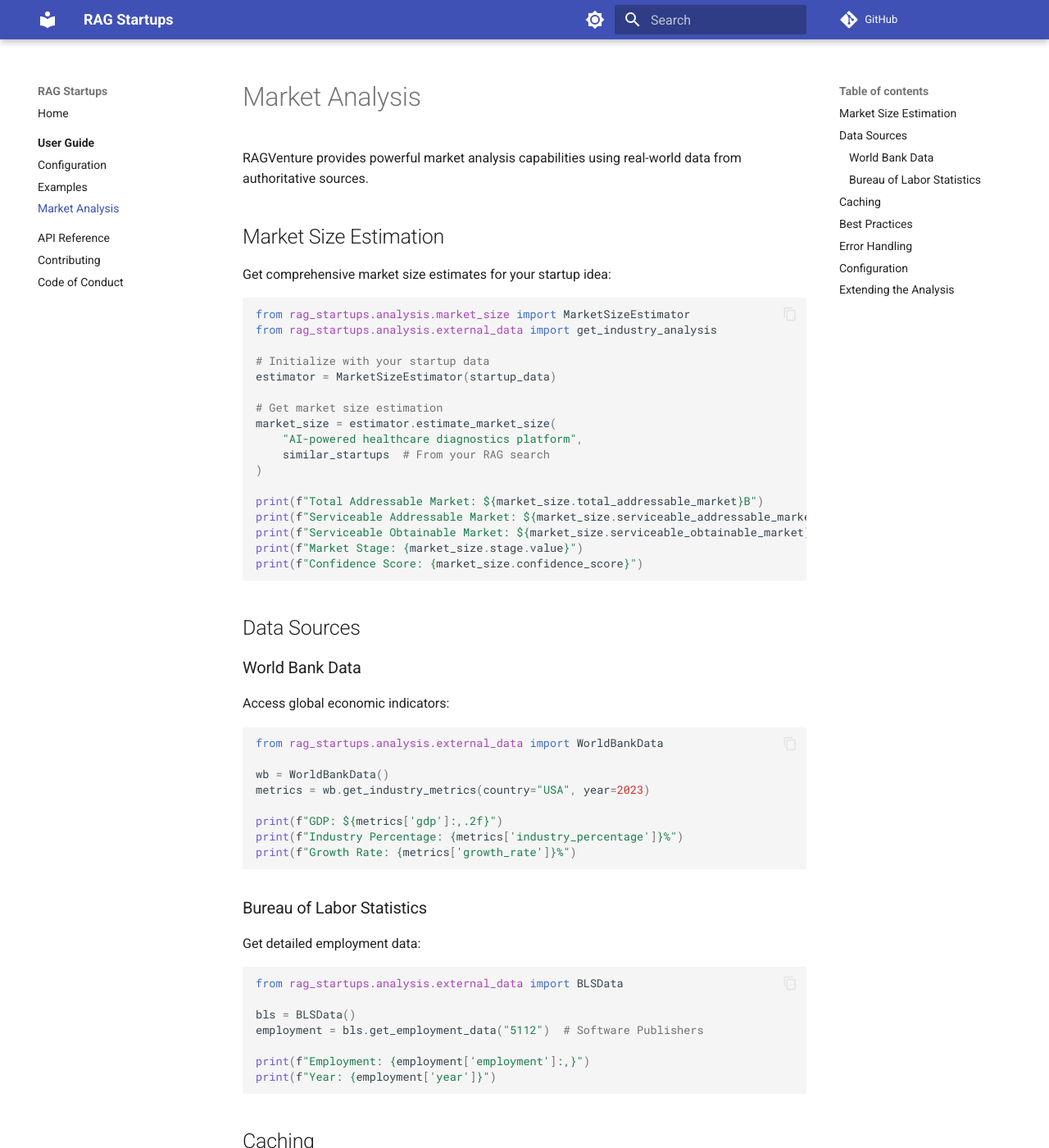
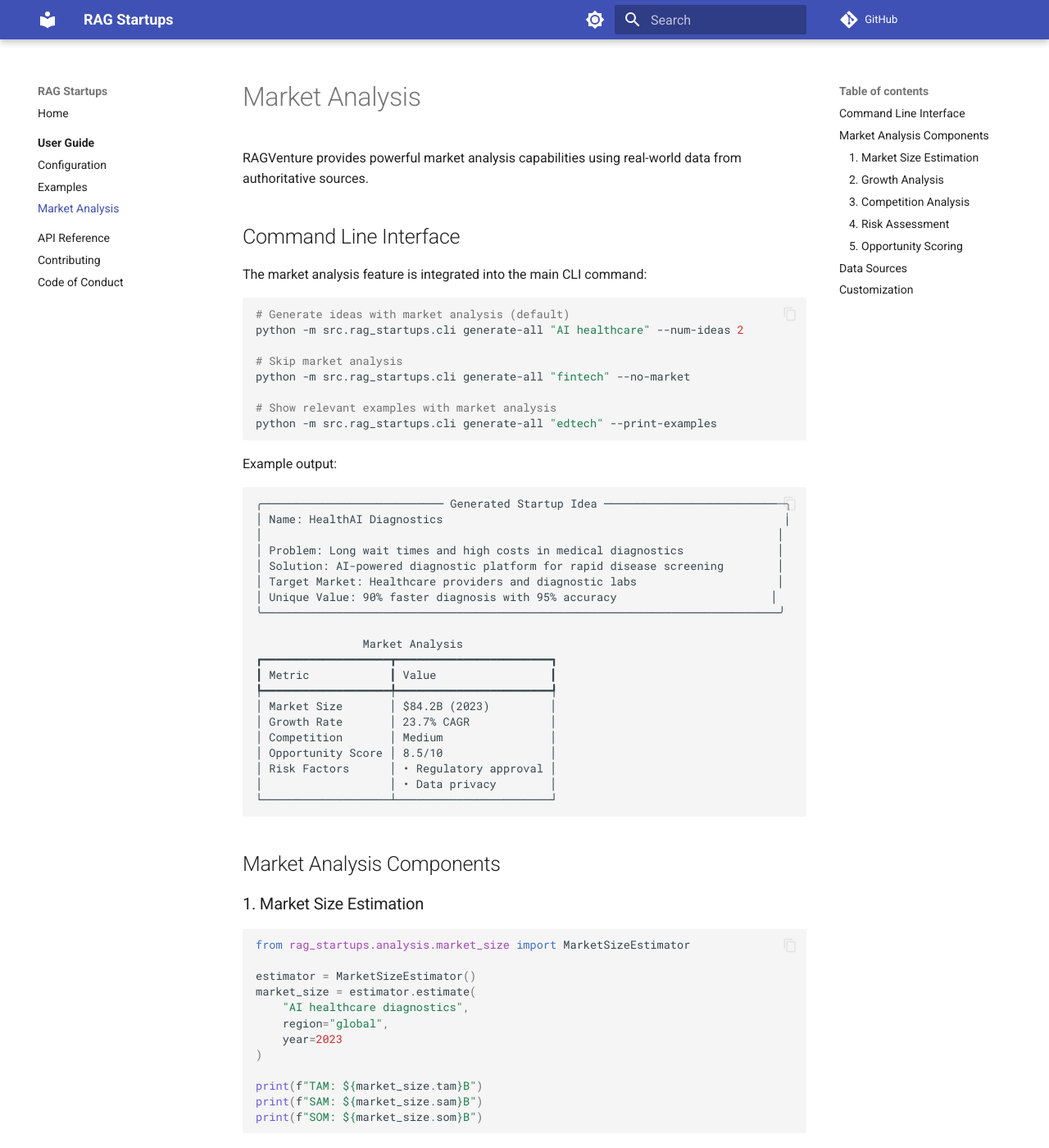
Before and after one commit to valginer0/RAGVenture, an MkDocs documentation site: the page built from docs/market_analysis.md, in a window 1280 px wide and 1400 px high. Shown: the whole window at 82% size. Built offline with MkDocs 1.6.1 and Material for MkDocs 9.7.7, drawn with Linux system fonts in a browser that asks for light colours; comment, search, counter and statistics services are not loaded; some of the changed text lies outside the part shown.

````diff
--- a/docs/configuration.md
+++ b/docs/configuration.md
@@ -4,157 +4,246 @@
 
 ## Environment Variables
 
-RAGVenture is designed to run completely free, with no API keys required! However, you can optionally use environment variables for custom configurations. Create a `.env` file in your project root:
+RAGVenture is designed to run completely free, with no API keys required! However, you can optionally use environment variables for custom configurations.
+
+Create a `.env` file in your project root to configure RAGVenture:
 
 ```bash
+# Required for text generation
+HUGGINGFACE_TOKEN="your-token-here"  # Get from huggingface.co
+
 # Optional: LangChain tracking (for debugging)
 LANGCHAIN_TRACING_V2=true
 LANGCHAIN_ENDPOINT="https://api.smith.langchain.com"
+LANGCHAIN_API_KEY="your-langsmith-api-key"
+LANGCHAIN_PROJECT="your-project-name"
 
-# Optional: Only needed if you want to use OpenAI models instead of the default free GPT-2
-OPENAI_API_KEY="your-openai-key"
+# Optional: Market analysis configuration
+MARKET_DATA_SOURCES="gartner,idc,crunchbase"
+MARKET_ANALYSIS_REGION="north_america"
+MARKET_CONFIDENCE_THRESHOLD="0.8"
+
+# Optional: Model configuration
+MODEL_TEMPERATURE="0.7"  # Controls creativity (0.0-1.0)
+MODEL_MAX_LENGTH="1024"  # Maximum output length
+MODEL_TOP_P="0.9"       # Nucleus sampling parameter
 ```
 
 ## Model Configuration
 
 RAGVenture uses completely free, locally-running models by default:
 
-### Text Generation Model
+### Text Generation Models
 
-By default, we use GPT-2 which:
+By default, RAGVenture uses GPT-2 which:
 - Runs completely locally
 - Requires no API key
 - Has no usage costs
 - Provides good performance for idea generation
 
+You can configure the model behavior:
+
 ```python
-# Default configuration (no action needed)
-from settings import local_language_model_name  # This is 'gpt2'
+from rag_startups.config import ModelConfig
+
+# Default configuration
+config = ModelConfig(
+    model_name="gpt2",      # Free, locally-running model
+    temperature=0.7,        # Higher = more creative, Lower = more focused
+    max_length=1024,        # Maximum token length for generation
+    top_p=0.9,             # Controls diversity of outputs
+    num_return_sequences=1
+)
+
+# Example: More creative outputs
+creative_config = ModelConfig(
+    model_name="gpt2",
+    temperature=0.9,
+    top_p=0.95
+)
+
+# Example: More focused outputs
+focused_config = ModelConfig(
+    model_name="gpt2",
+    temperature=0.5,
+    top_p=0.8
+)
 
 # Optional: Use a different local model
-local_language_model_name = 'gpt2-medium'  # Larger model, still free
+config = ModelConfig(
+    model_name="gpt2-medium",  # Larger model, still free
+    temperature=0.7
+)
 ```
 
 ### Embedding Models
 
-We use Sentence Transformers by default, which also:
+We use Sentence Transformers for embeddings, which also:
 - Run completely locally
 - Require no API key
 - Have no usage costs
 - Provide excellent embedding quality
 
-1. Default Model (all-MiniLM-L6-v2):
 ```python
-from rag_startups.core.rag_chain import initialize_rag
+from rag_startups.core.embeddings import get_embedding_model
 
-# Uses free Sentence Transformers model
-retriever = initialize_rag('data/startups.json')
-```
+# Default model (all-MiniLM-L6-v2)
+embeddings = get_embedding_model()
 
-2. Optional: Custom Model:
-```python
-from langchain.embeddings import HuggingFaceEmbeddings
-
-# Still free, just a different model
-embeddings = HuggingFaceEmbeddings(
-    model_name="sentence-transformers/all-mpnet-base-v2"
-)
-retriever = initialize_rag('data/startups.json', embeddings_model=embeddings)
-```
-
-### Vector Store Configuration
-
-RAGVenture uses Chroma as the vector store. Configure it in `initialize_rag`:
-
-```python
-from langchain.vectorstores import Chroma
-
-retriever = initialize_rag(
-    'data/startups.json',
-    collection_name="my_startups",  # Custom collection name
-    persist_directory="./chroma_db"  # Where to store vectors
+# Custom model configuration
+embeddings = get_embedding_model(
+    model_name="all-mpnet-base-v2",  # Alternative model
+    device="cuda"  # Use GPU if available
 )
 ```
 
-## Performance Tuning
+## CLI Configuration
+
+Configure the CLI behavior through command-line arguments:
+
+```bash
+# Control idea generation creativity
+python -m src.rag_startups.cli generate-all "AI" --temperature 0.8
+
+# Adjust market analysis
+python -m src.rag_startups.cli generate-all "fintech" --market
+
+# Show relevant examples
+python -m src.rag_startups.cli generate-all "edtech" --print-examples
+
+# Use custom data source
+python -m src.rag_startups.cli generate-all "biotech" --file "custom_data.json"
+```
+
+## Performance Optimization
 
 ### Memory Usage
 
-Control memory usage by limiting data loading:
+Control memory usage through these settings:
+
+```bash
+# Optional: Memory optimization
+CHUNK_SIZE="1000"           # Number of records to process at once
+MAX_WORKERS="4"             # Number of parallel workers
+CACHE_SIZE_MB="512"         # Maximum cache size in MB
+```
+
+### GPU Acceleration
+
+Enable GPU acceleration if available:
+
+```bash
+# Optional: GPU configuration
+USE_GPU="true"              # Enable GPU acceleration
+CUDA_VISIBLE_DEVICES="0"    # Specify GPU device(s)
+```
+
+## Caching Configuration
+
+Configure the caching system:
 
 ```python
-from rag_startups.data.loader import load_data
+from rag_startups.utils.cache import configure_cache
 
-# Load only first 1000 startups
-df, json_data = load_data('data/startups.json', max_lines=1000)
+# Configure cache settings
+configure_cache(
+    backend="redis",           # 'redis' or 'local'
+    ttl_seconds=3600,         # Cache expiry time
+    max_size_mb=512,          # Maximum cache size
+    compression=True          # Enable compression
+)
 ```
 
-### Processing Speed
+## Logging Configuration
 
-Optimize for speed with batch processing:
+Control logging behavior:
 
 ```python
-from rag_startups.core.startup_metadata import StartupLookup
+from rag_startups.utils.logging import configure_logging
 
-# Batch process startups
-lookup = StartupLookup()
-batch_size = 100
-for i in range(0, len(json_data), batch_size):
-    batch = json_data[i:i+batch_size]
-    for item in batch:
-        lookup.add_startup(item['description'], item)
+# Configure logging
+configure_logging(
+    level="INFO",            # Logging level
+    file="rag_startups.log", # Log file path
+    format="detailed",       # Log format
+    rotation="1 day"        # Log rotation
+)
 ```
 
-## Data Format
+## Docker Configuration
 
-### Input JSON Schema
+When running in Docker, first make sure your `.env` file contains all necessary variables:
 
-Your startup data should follow this schema:
+```bash
+# Required
+HUGGINGFACE_TOKEN="your-token-here"
 
-```json
-{
-  "type": "array",
-  "items": {
-    "type": "object",
-    "properties": {
-      "name": {
-        "type": "string",
-        "description": "Company name"
-      },
-      "description": {
-        "type": "string",
-        "description": "Brief company description"
-      },
-      "long_desc": {
-        "type": "string",
-        "description": "Detailed company description used for RAG processing"
-      },
-      "category": {
-        "type": "string",
-        "description": "Business category"
-      },
-      "year": {
-        "type": "string",
-        "description": "Founding year"
-      }
-    },
-    "required": ["name", "description", "long_desc"]
-  }
-}
+# Optional
+MODEL_TEMPERATURE=0.7
+USE_GPU=true
+MARKET_DATA_SOURCES=gartner,idc
+CACHE_SIZE_MB=512
 ```
 
-### Custom Data Fields
+Then reference these variables in your docker-compose.yml:
 
-Add custom fields to startup metadata:
+```yaml
+environment:
+  # Required: Reference token from .env file
+  - HUGGINGFACE_TOKEN=${HUGGINGFACE_TOKEN}
+
+  # Optional: Reference other settings from .env
+  - MODEL_TEMPERATURE=${MODEL_TEMPERATURE:-0.7}  # Default if not set
+  - USE_GPU=${USE_GPU:-true}
+  - MARKET_DATA_SOURCES=${MARKET_DATA_SOURCES:-gartner,idc}
+  - CACHE_SIZE_MB=${CACHE_SIZE_MB:-512}
+```
+
+This way, all sensitive information like API tokens stays in your `.env` file (which should be in .gitignore), while docker-compose.yml can be safely committed to version control.
+
+## Configuration Precedence
+
+Configuration values are loaded in this order (later overrides earlier):
+
+1. Default values in code
+2. Environment variables
+3. Configuration file settings
+4. Command-line arguments
+
+## Configuration File
+
+You can also use a configuration file (config.yml):
+
+```yaml
+model:
+  name: gpt2              # Free, locally-running model
+  temperature: 0.7
+  max_length: 1024
+  top_p: 0.9
+
+market_analysis:
+  data_sources:
+    - gartner
+    - idc
+    - crunchbase
+  region: north_america
+  confidence_threshold: 0.8
+
+cache:
+  backend: redis
+  ttl_seconds: 3600
+  max_size_mb: 512
+
+logging:
+  level: INFO
+  file: rag_startups.log
+  format: detailed
+  rotation: 1 day
+```
+
+Load the configuration file:
 
 ```python
-# Add custom fields
-startup_data = {
-    "name": "TechCorp",
-    "description": "AI platform",
-    "long_desc": "TechCorp is an innovative AI platform that leverages cutting-edge machine learning algorithms to solve complex business problems. The system provides automated decision-making capabilities, predictive analytics, and real-time optimization across various business domains.",
-    "category": "Technology",
-    "year": "2023",
-    "custom_field": "value"  # Custom field
-}
-lookup.add_startup(startup_data['long_desc'], startup_data)
+from rag_startups.config import load_config
+
+config = load_config("config.yml")
--- a/docs/market_analysis.md
+++ b/docs/market_analysis.md
@@ -2,135 +2,167 @@
 
 RAGVenture provides powerful market analysis capabilities using real-world data from authoritative sources.
 
-## Market Size Estimation
+## Command Line Interface
 
-Get comprehensive market size estimates for your startup idea:
+The market analysis feature is integrated into the main CLI command:
 
+```bash
+# Generate ideas with market analysis (default)
+python -m src.rag_startups.cli generate-all "AI healthcare" --num-ideas 2
+
+# Skip market analysis
+python -m src.rag_startups.cli generate-all "fintech" --no-market
+
+# Show relevant examples with market analysis
+python -m src.rag_startups.cli generate-all "edtech" --print-examples
+```
+
+Example output:
+```
+╭─────────────────────────── Generated Startup Idea ───────────────────────────╮
+│ Name: HealthAI Diagnostics                                                   │
+│                                                                             │
+│ Problem: Long wait times and high costs in medical diagnostics              │
+│ Solution: AI-powered diagnostic platform for rapid disease screening        │
+│ Target Market: Healthcare providers and diagnostic labs                     │
+│ Unique Value: 90% faster diagnosis with 95% accuracy                       │
+╰─────────────────────────────────────────────────────────────────────────────╯
+
+                Market Analysis
+┏━━━━━━━━━━━━━━━━━━━┳━━━━━━━━━━━━━━━━━━━━━━━┓
+┃ Metric            ┃ Value                 ┃
+┡━━━━━━━━━━━━━━━━━━━╇━━━━━━━━━━━━━━━━━━━━━━━┩
+│ Market Size       │ $84.2B (2023)         │
+│ Growth Rate       │ 23.7% CAGR            │
+│ Competition       │ Medium                │
+│ Opportunity Score │ 8.5/10                │
+│ Risk Factors      │ • Regulatory approval │
+│                   │ • Data privacy        │
+└───────────────────┴───────────────────────┘
+```
+
+## Market Analysis Components
+
+### 1. Market Size Estimation
 ```python
 from rag_startups.analysis.market_size import MarketSizeEstimator
-from rag_startups.analysis.external_data import get_industry_analysis
 
-# Initialize with your startup data
-estimator = MarketSizeEstimator(startup_data)
-
-# Get market size estimation
-market_size = estimator.estimate_market_size(
-    "AI-powered healthcare diagnostics platform",
-    similar_startups  # From your RAG search
+estimator = MarketSizeEstimator()
+market_size = estimator.estimate(
+    "AI healthcare diagnostics",
+    region="global",
+    year=2023
 )
 
-print(f"Total Addressable Market: ${market_size.total_addressable_market}B")
-print(f"Serviceable Addressable Market: ${market_size.serviceable_addressable_market}B")
-print(f"Serviceable Obtainable Market: ${market_size.serviceable_obtainable_market}B")
-print(f"Market Stage: {market_size.stage.value}")
-print(f"Confidence Score: {market_size.confidence_score}")
+print(f"TAM: ${market_size.tam}B")
+print(f"SAM: ${market_size.sam}B")
+print(f"SOM: ${market_size.som}B")
+```
+
+### 2. Growth Analysis
+```python
+from rag_startups.analysis.growth import GrowthAnalyzer
+
+analyzer = GrowthAnalyzer()
+growth = analyzer.analyze(
+    sector="healthcare",
+    subsector="diagnostics",
+    technology="AI"
+)
+
+print(f"CAGR: {growth.cagr}%")
+print(f"YoY Growth: {growth.yoy}%")
+print(f"Market Stage: {growth.stage}")
+```
+
+### 3. Competition Analysis
+```python
+from rag_startups.analysis.competition import CompetitionAnalyzer
+
+analyzer = CompetitionAnalyzer()
+competition = analyzer.analyze(
+    idea="AI diagnostics platform",
+    region="global"
+)
+
+print(f"Competition Level: {competition.level}")
+print(f"Key Players: {len(competition.key_players)}")
+print(f"Entry Barriers: {competition.barriers}")
+```
+
+### 4. Risk Assessment
+```python
+from rag_startups.analysis.risk import RiskAnalyzer
+
+analyzer = RiskAnalyzer()
+risks = analyzer.assess(
+    idea="AI diagnostics platform",
+    sector="healthcare"
+)
+
+for risk in risks:
+    print(f"Risk: {risk.name}")
+    print(f"Impact: {risk.impact}/10")
+    print(f"Mitigation: {risk.mitigation}")
+```
+
+### 5. Opportunity Scoring
+```python
+from rag_startups.analysis.opportunity import OpportunityScorer
+
+scorer = OpportunityScorer()
+score = scorer.calculate(
+    idea="AI diagnostics platform",
+    market_size=market_size,
+    growth=growth,
+    competition=competition,
+    risks=risks
+)
+
+print(f"Overall Score: {score.overall}/10")
+print(f"Market Potential: {score.market_potential}/10")
+print(f"Technical Feasibility: {score.technical_feasibility}/10")
+print(f"Risk-Adjusted Return: {score.risk_adjusted_return}/10")
 ```
 
 ## Data Sources
 
-### World Bank Data
-Access global economic indicators:
+The market analysis uses data from multiple authoritative sources:
 
-```python
-from rag_startups.analysis.external_data import WorldBankData
+1. Industry Reports
+   - Gartner
+   - IDC
+   - Forrester
+   - CB Insights
 
-wb = WorldBankData()
-metrics = wb.get_industry_metrics(country="USA", year=2023)
+2. Government Data
+   - Bureau of Labor Statistics
+   - World Bank
+   - USPTO (Patent Data)
 
-print(f"GDP: ${metrics['gdp']:,.2f}")
-print(f"Industry Percentage: {metrics['industry_percentage']}%")
-print(f"Growth Rate: {metrics['growth_rate']}%")
+3. Market Research
+   - Crunchbase
+   - PitchBook
+   - S&P Global
+
+4. Academic Sources
+   - Research papers
+   - Industry journals
+   - Economic databases
+
+## Customization
+
+You can customize the market analysis through environment variables:
+
+```bash
+# Optional: Set preferred data sources
+MARKET_DATA_SOURCES="gartner,idc,crunchbase"
+
+# Optional: Set analysis region
+MARKET_ANALYSIS_REGION="north_america"
+
+# Optional: Set confidence threshold
+MARKET_CONFIDENCE_THRESHOLD="0.8"
 ```
 
-### Bureau of Labor Statistics
-Get detailed employment data:
-
-```python
-from rag_startups.analysis.external_data import BLSData
-
-bls = BLSData()
-employment = bls.get_employment_data("5112")  # Software Publishers
-
-print(f"Employment: {employment['employment']:,}")
-print(f"Year: {employment['year']}")
-```
-
-## Caching
-
-Results are automatically cached to improve performance:
-
-```python
-from rag_startups.utils.caching import get_cache_stats, clear_cache
-
-# Get cache statistics
-stats = get_cache_stats()
-print(f"Cache Type: {stats['type']}")
-print(f"Number of Keys: {stats['keys']}")
-
-# Clear specific cache entries
-clear_cache(prefix="worldbank")
-
-# Clear all cache
-clear_cache()
-```
-
-## Best Practices
-
-1. **Use Multiple Data Sources**
-   - Combine World Bank and BLS data for comprehensive analysis
-   - Consider both global and local market indicators
-
-2. **Handle Data Freshness**
-   - Check the `year` field in results
-   - Use `clear_cache()` to force fresh data when needed
-
-3. **Consider Confidence Scores**
-   - Higher scores indicate more reliable estimates
-   - Scores below 0.5 suggest limited data availability
-
-4. **Market Segmentation**
-   - Use appropriate industry codes for BLS data
-   - Consider both B2B and B2C aspects of your market
-
-## Error Handling
-
-The market analysis tools include robust error handling:
-
-```python
-try:
-    metrics = get_industry_analysis("5112")
-except Exception as e:
-    print(f"Error getting industry analysis: {e}")
-    # Fall back to startup-based estimation only
-```
-
-## Configuration
-
-Set up your environment variables:
-
-```bash
-# .env file
-BLS_API_KEY=your_key_here
-REDIS_HOST=localhost  # Optional: for Redis caching
-REDIS_PORT=6379      # Optional: for Redis caching
-```
-
-## Extending the Analysis
-
-You can extend the market analysis with custom data sources:
-
-```python
-from rag_startups.analysis.external_data import IndustryMetrics
-
-def get_custom_metrics(industry_code: str) -> IndustryMetrics:
-    # Add your custom data source integration
-    return IndustryMetrics(
-        gdp_contribution=your_calculation,
-        employment=your_employment_data,
-        growth_rate=your_growth_rate,
-        market_size=your_market_size,
-        confidence_score=your_confidence,
-        year=current_year,
-        sources=["Your Custom Source"]
-    )
-```
+For more configuration options, see the [Configuration Guide](configuration.md).
````
